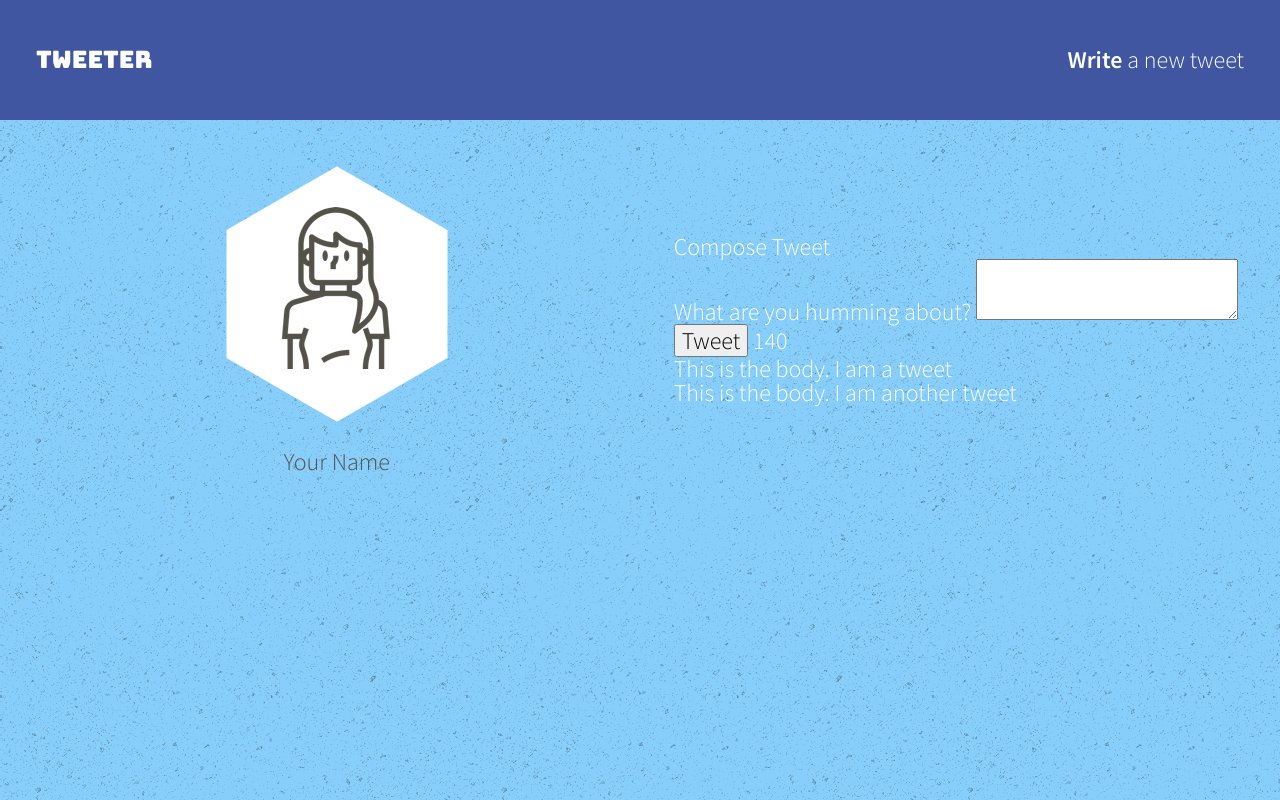
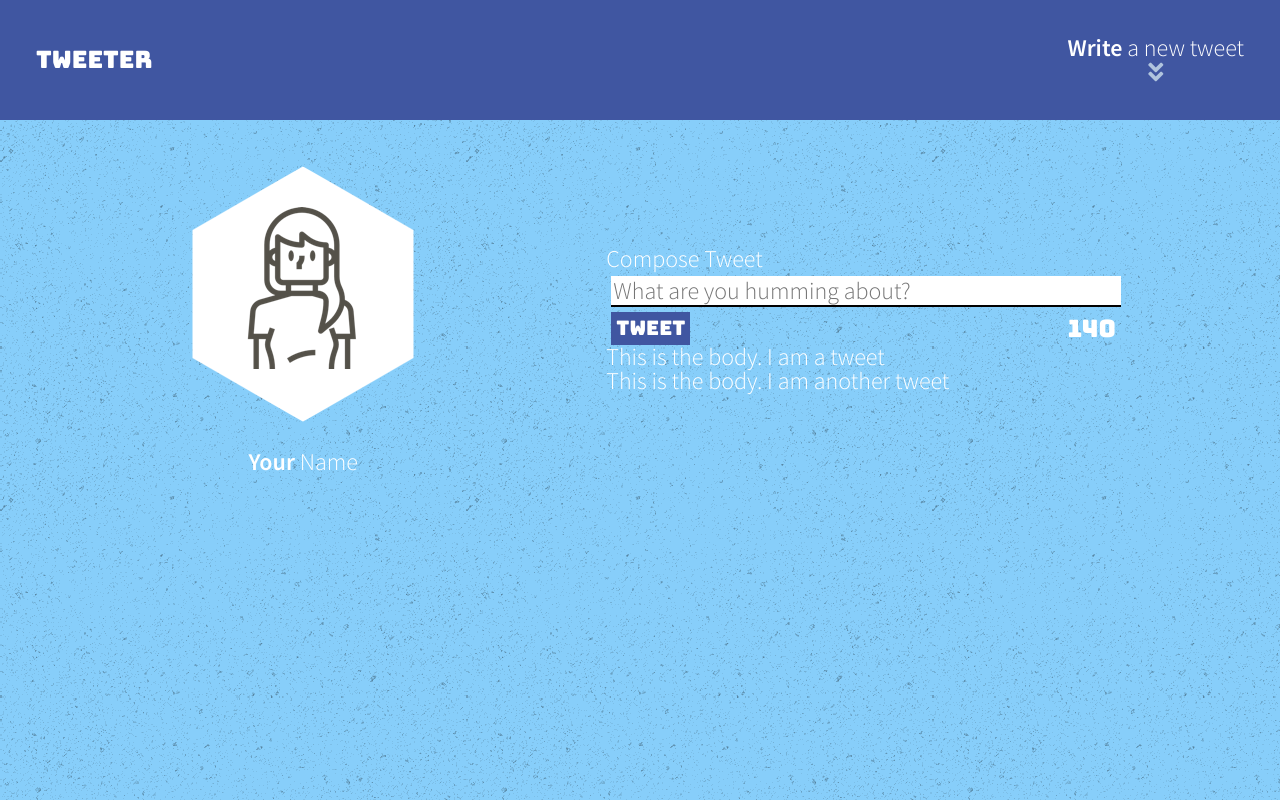
Before and after one commit to Sudoyulo/KevinsTweeter, a website: page public/index.html in a window 1280 px wide. Drawn offline with nearby package versions, Linux system fonts and the light colour scheme.

Commit message:
submit format

```diff
--- a/public/index.html
+++ b/public/index.html
@@ -33,8 +33,8 @@
       <span class="logo"> tweeter
       </span>
       <div class= "addTweet">
-        <p><b class="write">Write</b> a new tweet</p>
-        <i class="double-down"></i>
+        <p><b>Write</b> a new tweet</p>
+        <i class="fas fa-angle-double-down"></i>
 
       </div>
     </nav>
@@ -47,22 +47,23 @@
       </div>
       <br>
       <div>
-          <h2>Your Name</h2>
+          <h2><b>Your</b> Name</h2>
       </div>
   </header>
 
     <main class="container">
+
       <section class="new-tweet">
         <h2>Compose Tweet</h2>
-        <form>
-          <label for="tweet-text">What are you humming about?</label>
-          <textarea name="text" id="tweet-text"></textarea>
-          <div>
-            <button type="submit">Tweet</button>
+        <form action= "/tweets/" method="post">
+          <input type="text" name="text" id="tweet-text" placeholder="What are you humming about?"/>
+          <div class="tweet-and-rmtxt">
+            <button class="submit-button" type="submit">Tweet</button>
             <output name="counter" class="counter" for="tweet-text">140</output>
           </div>
         </form>
       </section>
+
       <p>This is the body. I am a tweet</p>
       <p>This is the body. I am another tweet</p>
 
--- a/public/styles/layout.css
+++ b/public/styles/layout.css
@@ -25,6 +25,7 @@ body {
   font-family: "Source Sans Pro";
   background-image: url(../images/asfalt-dark.png);
   background-color: lightskyblue;
+  color: #FFFFFF;
 }
 
 /*
@@ -48,8 +49,8 @@ position: absolute;
 
 .header-main-content {
   display: flex;
-  flex-direction: row;
-  align-items: center;
+  justify-content: space-between;
+
  }
 
 header {
@@ -76,21 +77,64 @@ header {
   align-items: center;
  }
 
- .write {/*write*/
+ b {/*write*/
   font-weight: bolder;
  }
 
- .double-down {
+ .fa-angle-double-down {
   color: lightsteelblue;
 
  }
-
-
 
  main {
   width: 90%;
   display: flex;
   justify-content: center;
-  color: #FFFFFF;
   flex-direction: column;
+
 }
+
+.new-tweet {
+  display: flex;
+  justify-content: center;
+  flex-direction: column;
+  padding-right: 1.5em;
+}
+
+#tweet-text {
+  width: 100%;
+  margin: 5px;
+  display: flex;
+  box-sizing: border-box;
+  border: none;
+  border-bottom: 2px solid black;
+}
+
+.tweet-and-rmtxt {
+  display: flex;
+  justify-content: space-between;
+}
+
+.submit-button {
+  display: flex;
+    background-color: #4056a1;
+    border: none;
+    color: #FFFFFF;
+    padding: 5px;
+    text-align: center;
+    font-size: 20px;
+    font-family: "Bungee";
+    margin-left: 5px;
+}
+
+
+.counter {
+  display: flex;
+  align-items: center;
+  font-family: "Bungee";
+}
+
+.container {
+  display: flex;
+  margin-right: 10%;
+}
--- a/server/data-files/initial-tweets.json
+++ b/server/data-files/initial-tweets.json
@@ -8,7 +8,7 @@
     "content": {
       "text": "If I have seen further it is by standing on the shoulders of giants"
     },
-    "created_at": 1639269345980
+    "created_at": 1639272239339
   },
   {
     "user": {
@@ -19,6 +19,6 @@
     "content": {
       "text": "Je pense , donc je suis"
     },
-    "created_at": 1639355745980
+    "created_at": 1639358639339
   }
 ]
```
